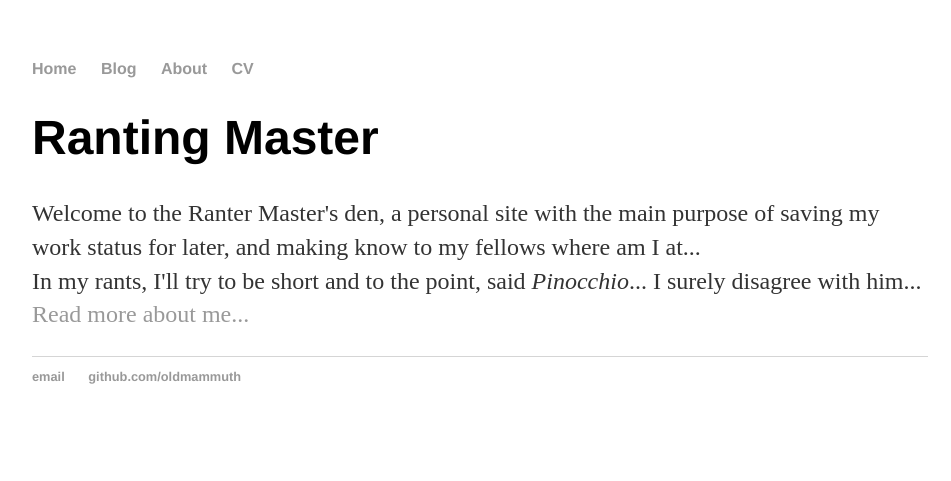
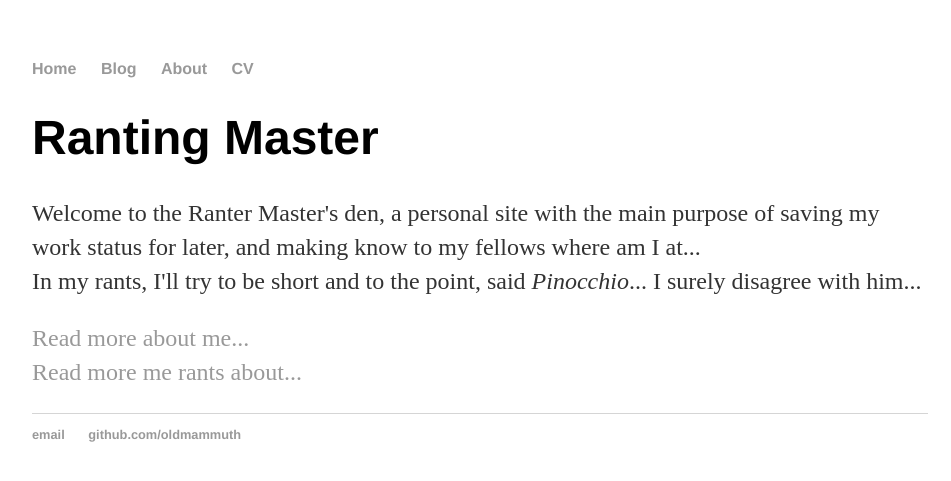
Before and after one commit to oldmammuth/oldmammuth, a Jekyll site: the page built from index.html, in a window 1280 px wide. Shown: the top 481 px of the page, without its empty margins (160-1111 px from the left). Built offline with Jekyll 4.4.1, drawn with Linux system fonts in a browser that asks for light colours.

Commit message:
getting jekyll-ready!

```diff
--- a/index.html
+++ b/index.html
@@ -1,33 +1,15 @@
-<!DOCTYPE html>
-<html>
-<head>
-	<title>Ranting Master</title>
-	<link rel="stylesheet" type="text/css" href="/css/main.css">
-</head>
-<body>
-<nav>
-	<ul>
-	<li><a href="/">Home</a></li>
-	<li><a href="/blog">Blog</a></li>
-	<li><a href="/about">About</a></li>
-	<li><a href="/cv">CV</a></li>
-	</ul>
-</nav>
-<div class="page-content">
-	<div class="page-header">
+---
+layout: default
+title: Ranting Master
+---
+<div class="page-header">
 	<h1>Ranting Master</h1>
-	<p>
-	Welcome to the Ranter Master's den, a personal site with the main purpose of saving my work status for later, and making know to my fellows where am I at...<br>
-	In my rants, I'll try to be short and to the point, said <em>Pinocchio</em>... I surely disagree with him...<br>
-	<a href="/about">Read more about me...</a>
-	</p>
-    	</div><!-- /.page-header -->
-</div><!-- /.page-content -->
-<footer>
-	<ul>
-	<li><a href="mailto:davidedelpapa@gmail.com">email</a></li>
-	<li><a href="https://github.com/oldmammuth">github.com/oldmammuth</a></li>
-	</ul>
-</footer>
-</body>
-</html>
+</div><!-- /.page-header -->
+<p>
+Welcome to the Ranter Master's den, a personal site with the main purpose of saving my work status for later, and making know to my fellows where am I at...<br>
+In my rants, I'll try to be short and to the point, said <em>Pinocchio</em>... I surely disagree with him...<br>
+</p>
+<p>
+<a href="/about">Read more about me...</a><br>
+<a href="/blog">Read more me rants about...</a><br>
+</p>
```
